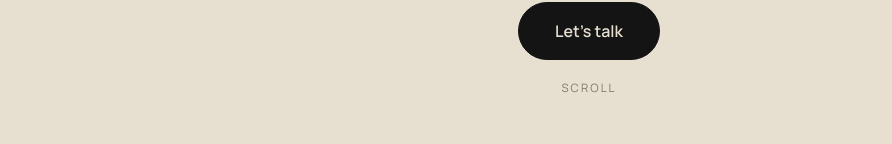
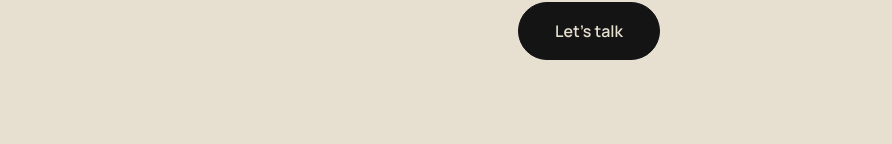
Before and after one commit to jerome772/ad-holding-page, a Next.js app: page / in a window 1280 px wide. Shown: the part 656-800 px from the top of the page, without its empty margins (51-943 px from the left). Built offline with nearby package versions, Linux system fonts and the light colour scheme.

Commit message:
Remove Scroll indicator overlapping the hero CTA button

```diff
--- a/components/Hero.tsx
+++ b/components/Hero.tsx
@@ -158,10 +158,6 @@ export default function Hero() {
           Let&apos;s talk
         </a>
       </div>
-
-      <div className="absolute bottom-[6vh] left-1/2 -translate-x-1/2 text-[0.72rem] tracking-[0.18em] uppercase text-[var(--ink-soft)] opacity-70">
-        Scroll
-      </div>
     </section>
   );
 }
```
